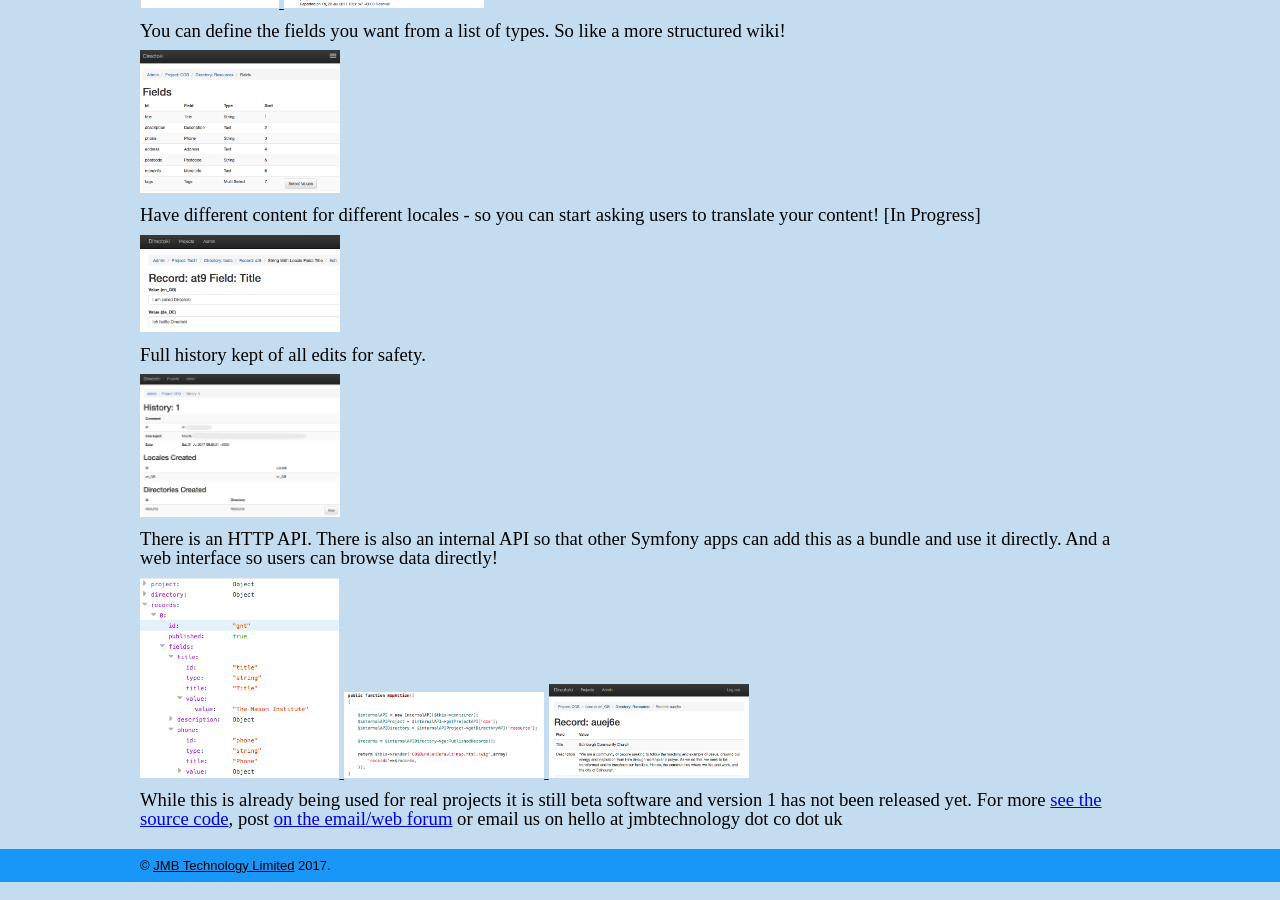
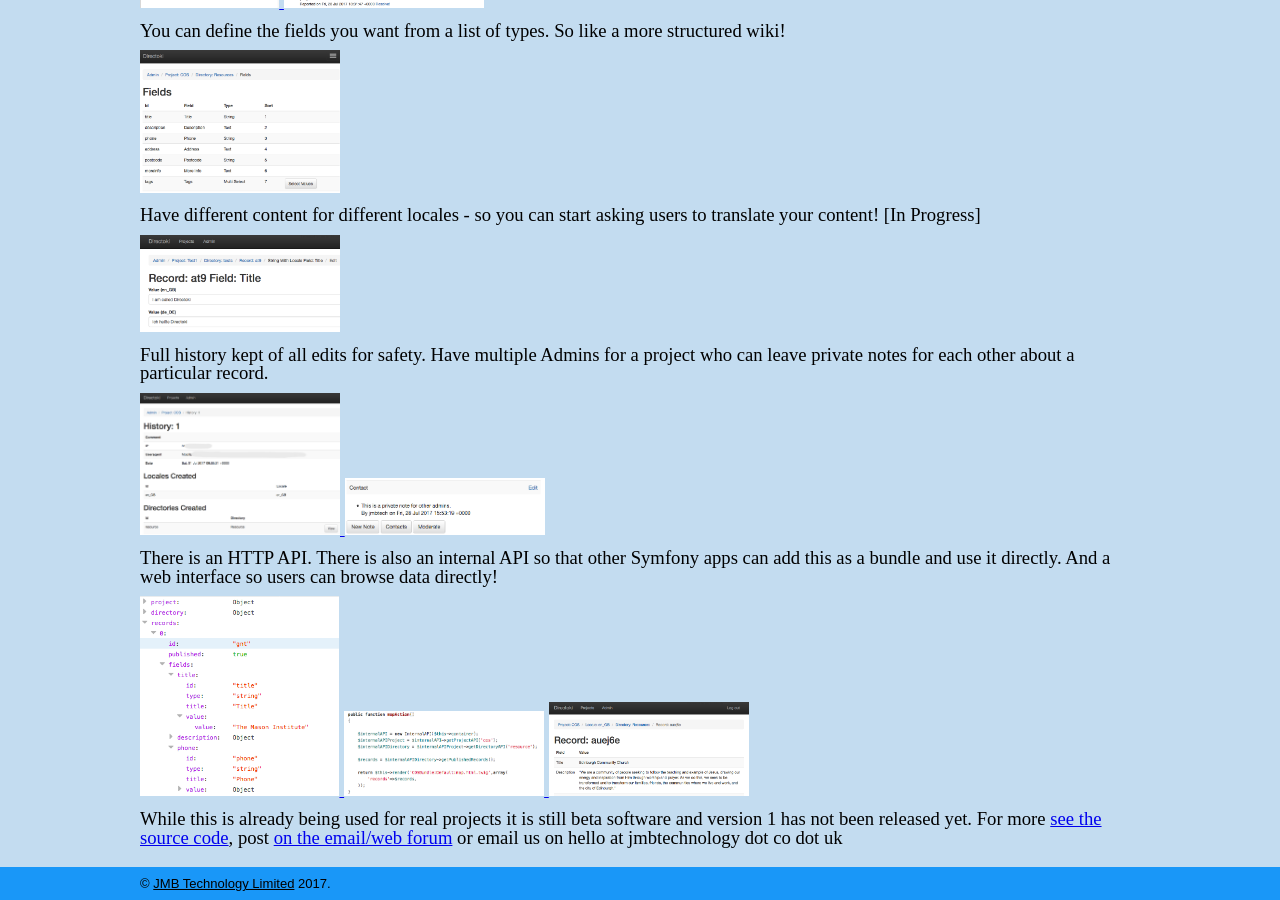
Before and after one commit to Directoki/directoki.github.io, a Jekyll site: the page built from index.html, in a window 1280 px wide and 900 px high, scrolled down 929 px. Built offline with Jekyll 4.4.1, drawn with Linux system fonts in a browser that asks for light colours.

Commit message:
Add multiple admins and notes screenshot.

```diff
--- a/index.html
+++ b/index.html
@@ -58,11 +58,14 @@ title: Home
   <img src="{{ site.baseurl }}/static/screenshots/editstringwithlocale1.png">
 </a>
 
-<p>Full history kept of all edits for safety.</p>
+<p>Full history kept of all edits for safety. Have multiple Admins for a project who can leave private notes for each other about a particular record.</p>
 
 
 <a href="{{ site.baseurl }}/static/screenshots/history1.png" class="screenshot">
   <img src="{{ site.baseurl }}/static/screenshots/history1.png">
+</a>
+<a href="{{ site.baseurl }}/static/screenshots/adminnote1.png" class="screenshot">
+  <img src="{{ site.baseurl }}/static/screenshots/adminnote1.png">
 </a>
 
 <p>There is an HTTP API. There is also an internal API so that other Symfony apps can add this as a bundle and use it directly.
```
Also changed, not shown: static/screenshots/adminnote1.png (added).
